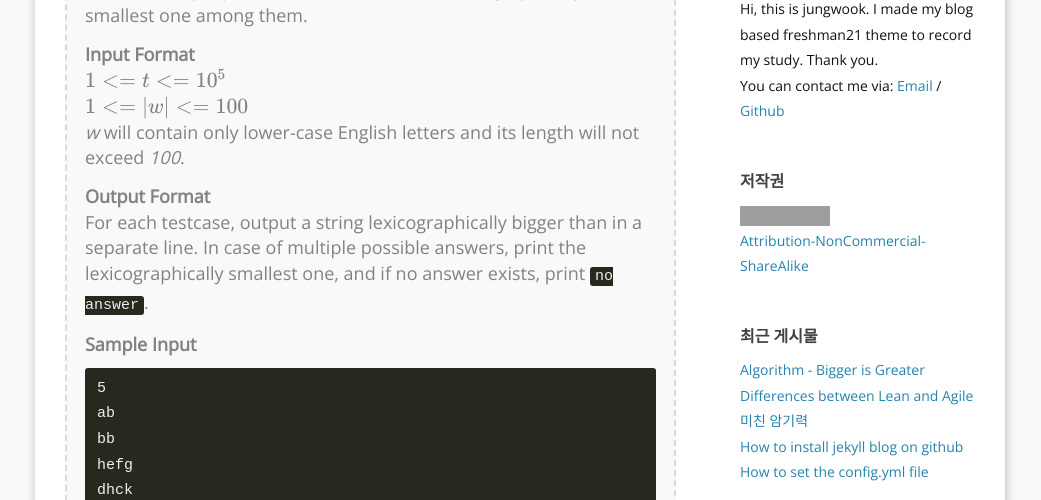
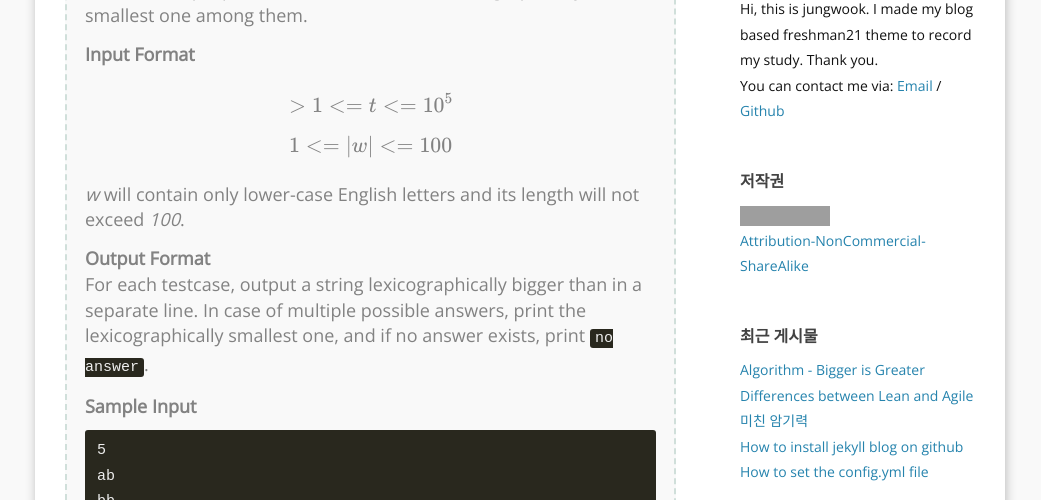
Before and after one commit to crispar/crispar.github.io, a Jekyll site: the page built from _posts/2016-09-19-Algorithm - Bigger is Greater.md, in a window 1280 px wide and 900 px high, cut to the strip 400-900 px from the top of the window. Shown: the whole strip, without its empty margins (120-1161 px from the left). Built offline with Jekyll 4.4.1, drawn with Linux system fonts in a browser that asks for light colours; formulas are drawn with MathJax 3; comment, search, counter and statistics services are not loaded; grey boxes are pictures that could not be loaded.

```diff
--- a/_posts/2016-09-19-Algorithm - Bigger is Greater.md
+++ b/_posts/2016-09-19-Algorithm - Bigger is Greater.md
@@ -12,12 +12,11 @@ tags:
 >Given a word _w_, rearrange the letters of  _w_ to construct another word _s_ in such a way that _s_ is lexicographically greater than _w_. In case of multiple possible answers, find the lexicographically smallest one among them.
 >
 >**Input Format**
->$$
->1 <= t <= 10^5
->$$
->$$
->1 <= |w| <= 100
->$$
+>
+>$$>1 <= t <= 10^5$$
+>
+>$$1 <= |w| <= 100$$
+>
 > _w_ will contain only lower-case English letters and its length will not exceed _100_.
 >
 >**Output Format**
```
